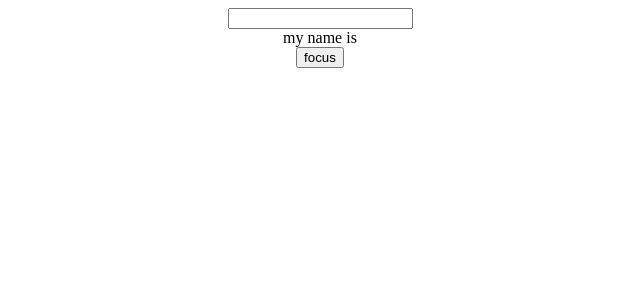
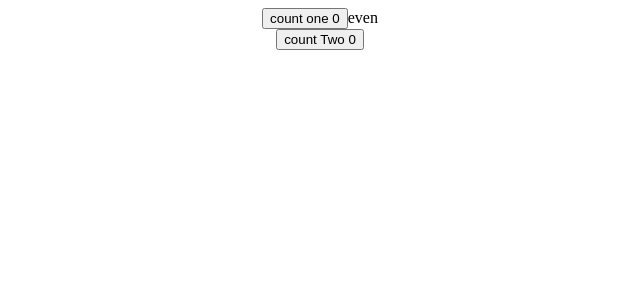
Before and after one commit to mohamud-eslan/React-JS, a React (Create React App) app: page / in a window 1280 px wide. Shown: the top 300 px of the page, without its empty margins (320-960 px from the left). Built offline with nearby package versions, Linux system fonts and the light colour scheme.

Commit message:
useMemo hook

```diff
--- a/src/App.js
+++ b/src/App.js
@@ -1,5 +1,6 @@
-import {useEffect, useRef, useState} from 'react';
+import React from 'react';
 import './App.css';
+import Counter from './component/Counter';
 //import Input from './component/Input';
 
 // const initialValues = {
@@ -25,22 +26,23 @@ function App() {
   // }
 
   // const [isCircle, setIsCircle] = useState(true)
-  const [name, setName] = useState('');
-  const inputRef = useRef()
+ // const [name, setName] = useState('');
+ // const inputRef = useRef()
 
-  function focus(){
-    inputRef.current.focus()
-  }
+ // function focus(){
+//    inputRef.current.focus()
+ // }
 
 
    return (
 
     <div className="App">
-      <>
+      <Counter/>
+      {/* <>
       <input ref={inputRef} value={name} onChange={e => setName(e.target.value)} />
       <div>my name is {name}</div>
       <button onClick={focus}>focus</button>
-      </>
+      </> */}
 
       {/* <div className={isCircle ? "circle" : "square"}>
       <button onClick={() => setIsCircle(!isCircle)}>change the shape</button>
--- /dev/null
+++ b/src/component/Counter.js
@@ -0,0 +1,34 @@
+import React, { useMemo, useState } from 'react'
+
+function Counter() {
+    const [counterOne, setCountOne] = useState(0)
+    const [counterTwo, setCountTwo] = useState(0)
+
+    const incrementOne = () => {
+        setCountOne(counterOne + 1)
+    }
+    const incrementTwo = () => {
+        setCountTwo(counterTwo + 1)
+    }
+
+    const isEven =  useMemo( () => {
+        let i = 0
+        while(i < 2000000000) i++
+        return counterOne % 2 === 0
+    }, [counterOne])
+  return (
+    <div>
+        <div>
+            <button onClick={incrementOne}>count one {counterOne}</button>
+            <span>{isEven ? 'even' : 'odd'}</span>
+        </div>
+        <div>
+            <button onClick={incrementTwo}>count Two {counterTwo}</button>
+        </div>
+
+
+    </div>
+  )
+}
+
+export default Counter
```
